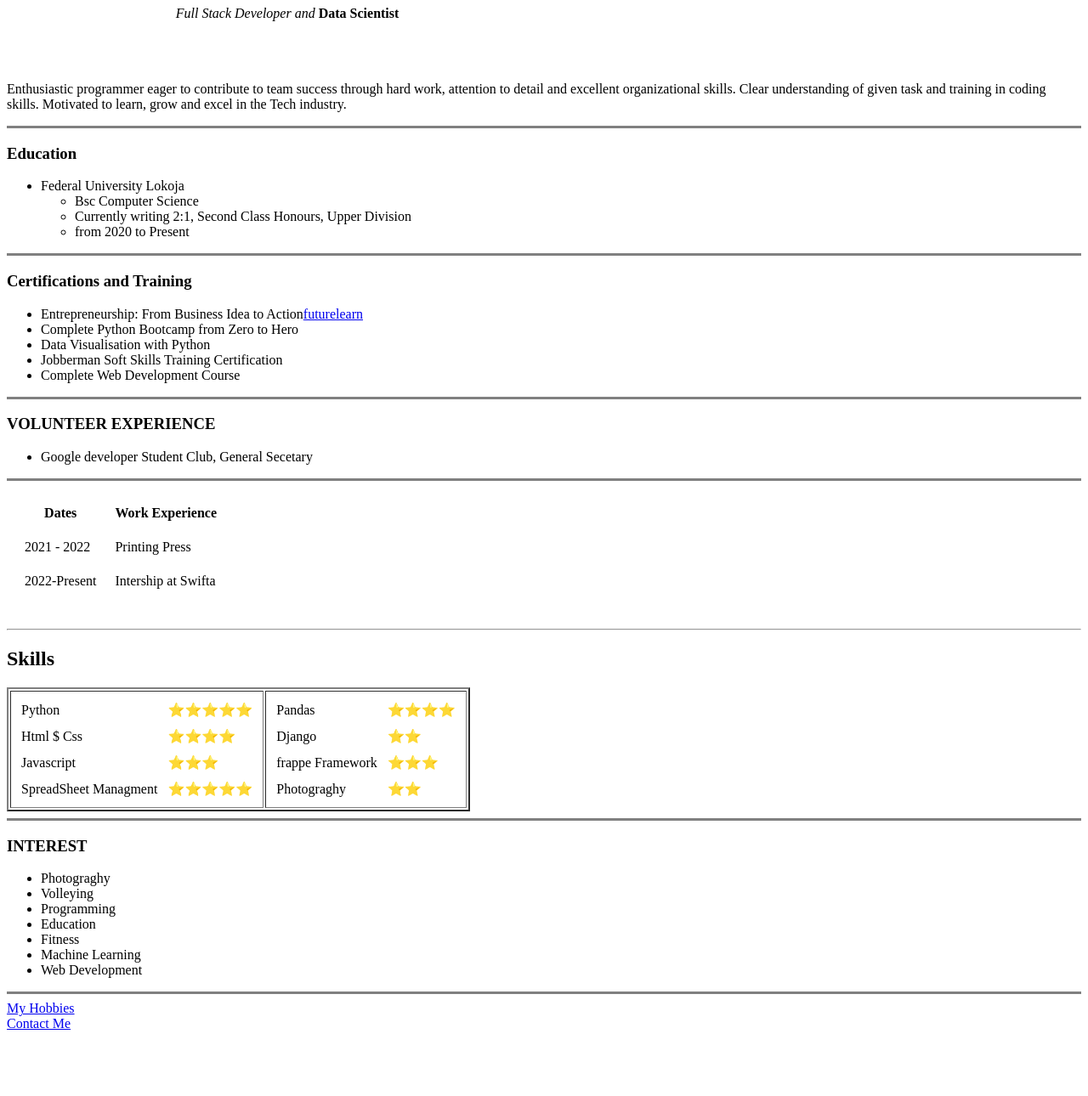
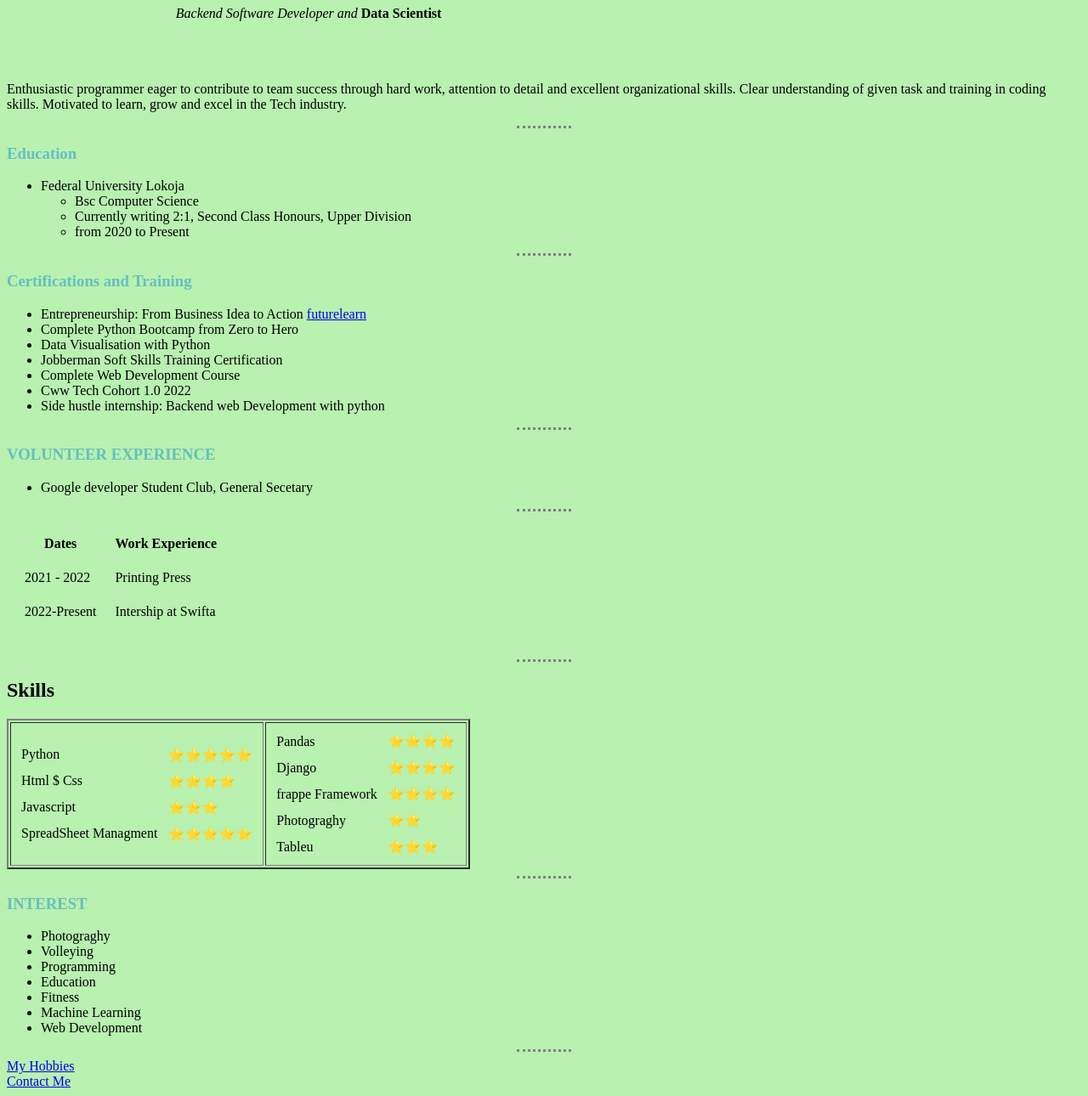
Before and after one commit to Iganya/cv, a plain HTML site: page index.html in a window 1280 px wide. Shown: the part 102-1392 px from the top of the page at 85% size. Before the commit the page ends 1324 px from the top, so only its background shows below. Drawn offline with Linux system fonts and the light colour scheme.

Commit message:
made some corrections

```diff
--- /dev/null
+++ b/css/styles.css
@@ -0,0 +1,19 @@
+
+body{
+  background-color: #B8F1B0;
+}
+hr{
+  background-color: none;
+  border-style: none;
+  border-top-style: dotted;
+  height: 0;
+  border-color: grey;
+  border-width: 3px;
+  width: 5%;
+}
+h1{
+  color: #FFF323;
+}
+h3{
+  color: #66BFBF;
+}
--- a/index.html
+++ b/index.html
@@ -3,17 +3,19 @@
   <head>
     <meta charset="utf-8">
     <title>💙Megi's Personal Sites</title>
+    <link rel="stylesheet" href="css/styles.css">
   </head>
   <body>
     <table cellspacing="20">
       <tr>
         <td><img src="megi.png" alt="Megi's Profile Picture" height="200"></td>
-        <td><h1>Matthew Ehie'kowesho Gift Iganya</h1><p><em>Full Stack Developer and</em><strong> Data Scientist</strong></p></td>
+        <td><h1>Matthew Ehik'owesho Gift Iganya</h1><p><em>Backend Software Developer and</em><strong> Data Scientist</strong></p></td>
       </tr>
     </table>
     <br>
     <p>Enthusiastic programmer eager to contribute to team success through hard work, attention to detail and excellent organizational skills. Clear understanding of given task and training in coding skills. Motivated to learn, grow and excel in the Tech industry.</p>
-    <hr size="3" noshade>
+    <hr>
+    <div>
       <h3>Education</h3>
       <ul>
         <li>Federal University Lokoja</li>
@@ -23,21 +25,23 @@
           <li>from 2020 to Present</li>
         </ul>
       </ul>
-    <hr size="3" noshade>
+      <hr>
       <h3>Certifications and Training</h3>
       <ul>
-      <li>Entrepreneurship: From Business Idea to Action<a href="https://www.futurelearn.com/">futurelearn</a></li>
+        <li>Entrepreneurship: From Business Idea to Action <a href="https://www.futurelearn.com/">futurelearn</a></li>
         <li>Complete Python Bootcamp from Zero to Hero</li>
         <li>Data Visualisation with Python</li>
         <li>Jobberman Soft Skills Training Certification</li>
         <li>Complete Web Development Course</li>
+        <li>Cww Tech Cohort 1.0 2022</li>
+        <li>Side hustle internship: Backend web Development with python</li>
       </ul>
-    <hr size="3" noshade>
+      <hr>
       <h3>VOLUNTEER EXPERIENCE</h3>
       <ul>
         <li>Google developer Student Club, General Secetary</li>
       </ul>
-    <hr size="3" noshade>
+      <hr>
       <table cellspacing="20">
         <thead>
           <th>Dates</th>
@@ -87,21 +91,25 @@
               </tr>
               <tr>
                 <td>Django</td>
-              <td>⭐⭐</td>
+                <td>⭐⭐⭐⭐</td>
               </tr>
               <tr>
                 <td>frappe Framework</td>
-              <td>⭐⭐⭐</td>
+                <td>⭐⭐⭐⭐</td>
               </tr>
               <tr>
                 <td>Photograghy</td>
                 <td>⭐⭐</td>
               </tr>
+              <tr>
+                <td>Tableu</td>
+                <td>⭐⭐⭐</td>
+              </tr>
             </table>
           </td>
         </tr>
       </table>
-    <hr size="3" noshade>
+      <hr>
       <h3>INTEREST</h3>
       <ul>
         <li>Photograghy</li>
@@ -112,9 +120,10 @@
         <li>Machine Learning</li>
         <li>Web Development</li>
       </ul>
-    <hr size="3" noshade>
+      <hr>
       <a href="hobbies.html">My Hobbies</a>
       <br>
       <a href="Contacts.html">Contact Me</a>
+    </div>
   </body>
 </html>
```
Also changed, not shown: contacts.html (+3 -2 lines), hobbies.html (+4 -1 lines), inputs.html (added, +17 -0 lines). Lines whose indentation alone changed are shown as unchanged.
